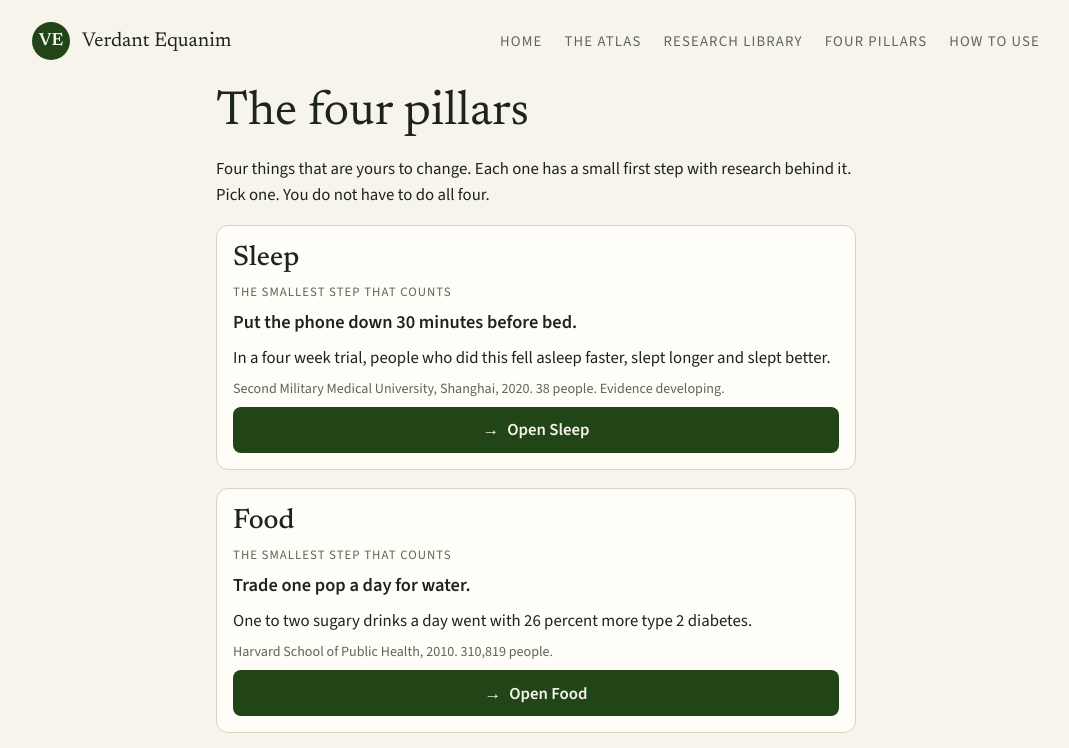
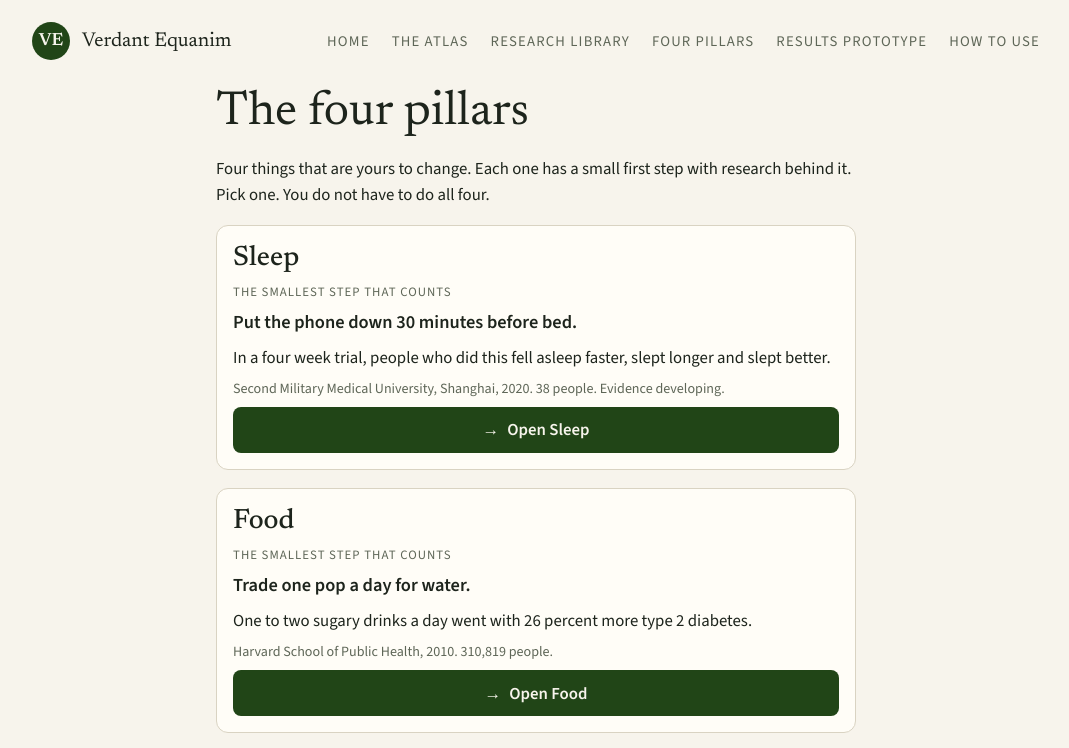
Before and after one commit to verdantequanim/company-page, a plain HTML site: page pillars/index.html in a window 1280 px wide. Shown: the top 748 px of the page, without its empty margins (104-1173 px from the left). Drawn offline with nearby package versions, Linux system fonts and the light colour scheme.

Commit message:
Pillar pages: results prototype in the menu

```diff
--- a/pillars/index.html
+++ b/pillars/index.html
@@ -79,6 +79,7 @@ footer{border-top:1px solid var(--rule);padding-block:20px 30px;color:var(--mute
     <a href="../atlas/">The Atlas</a>
     <a href="../research/">Research Library</a>
     <a href="./">Four pillars</a>
+    <a href="../results/">Results prototype</a>
     <a href="../howto/">How to use</a>
   </nav>
 </header>
```
